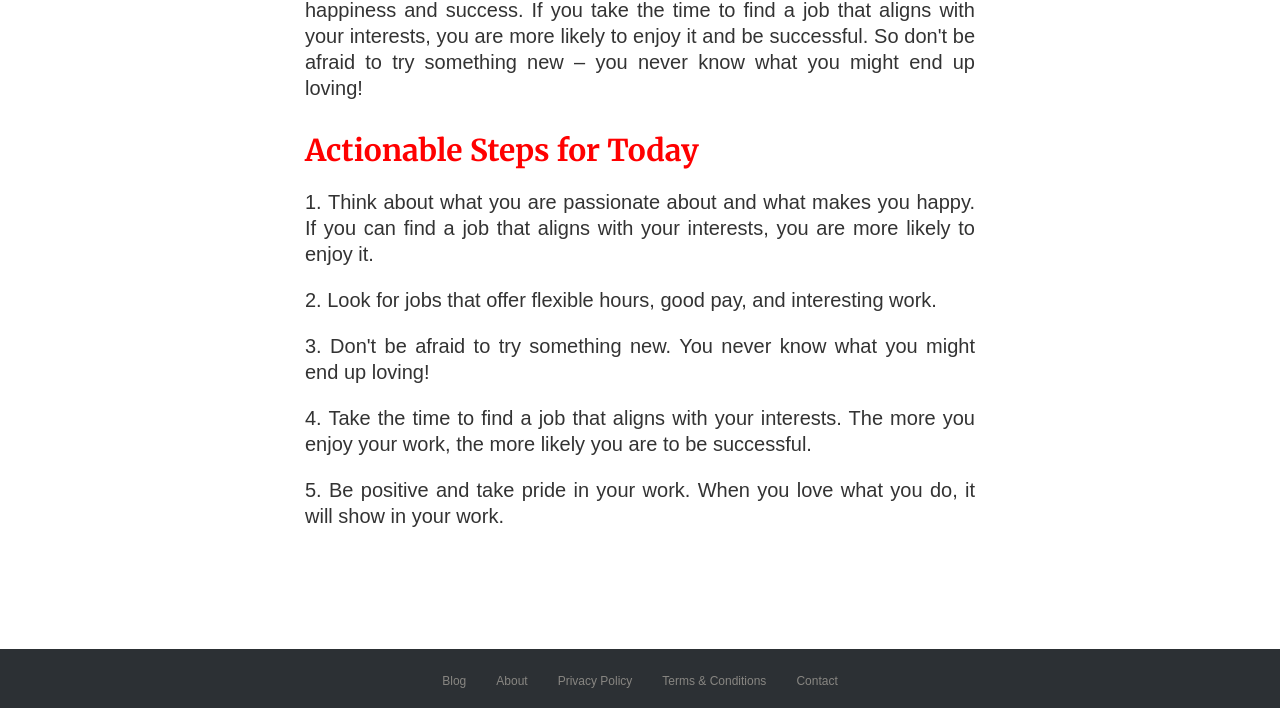
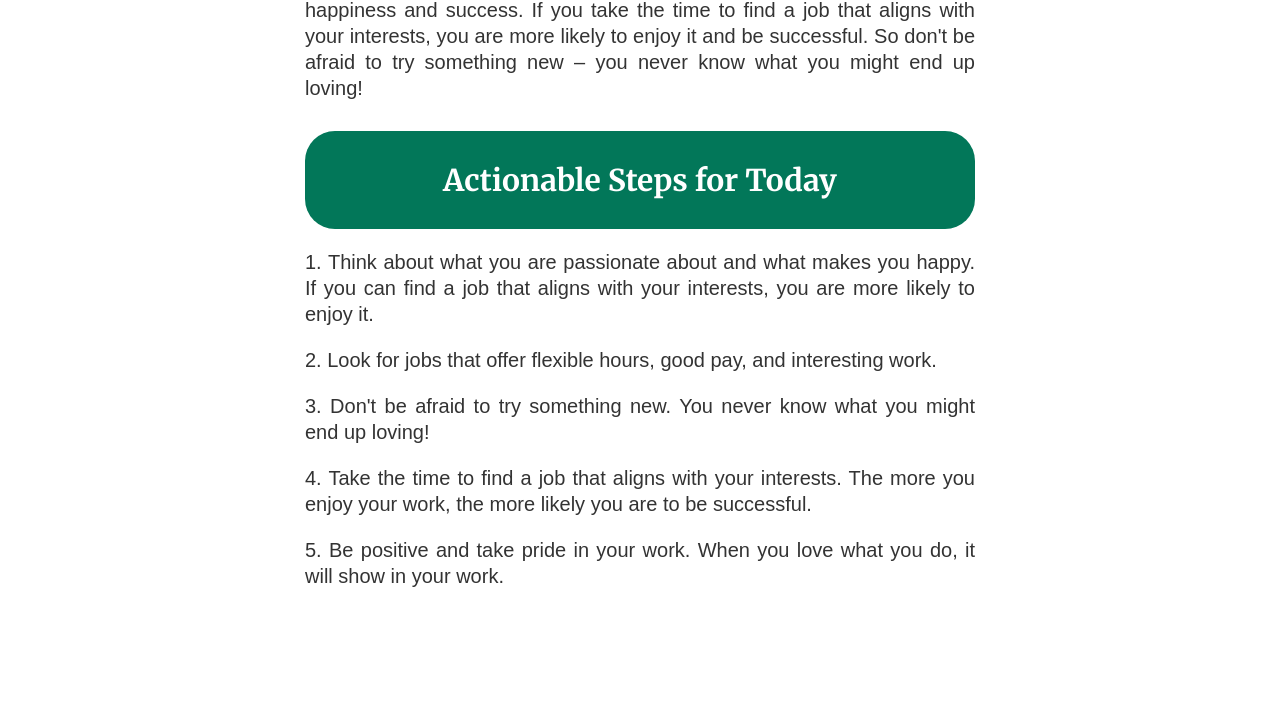
Before and after one commit to angelocdz/ffirms-static, a website: page dist/affirmation.html in a window 1280 px wide. Shown: the part 2169-2877 px from the top of the page. Drawn offline with nearby package versions, Linux system fonts and the light colour scheme.

Commit message:
Add actionable steps background color 07-21-2022 5

```diff
--- a/dist/affirmation.html
+++ b/dist/affirmation.html
@@ -66,7 +66,9 @@
         <p>When you love your job, you are more likely to be successful and fulfilled. You will enjoy going to work and feel motivated to do your best. You will also build strong relationships with colleagues and create a positive work environment. Additionally, you may find that you are more productive when you love what you do.</p>
         <p>Loving your job can also lead to success in other areas of your life. When you are happy at work, it can spill over into other aspects of your life and make you a more well-rounded person. You may find that you are happier overall and have more balance in your life.</p>
         <p>The bottom line is that finding work that you love is important for your happiness and success. If you take the time to find a job that aligns with your interests, you are more likely to enjoy it and be successful. So don't be afraid to try something new – you never know what you might end up loving!</p>
-        <h3 class="affirmation-action">Actionable Steps for Today</h3>
+        <div>
+        <h3 class="affir__txt-actionable button center">Actionable Steps for Today</h3>
+        </div>
         <p>1. Think about what you are passionate about and what makes you happy. If you can find a job that aligns with your interests, you are more likely to enjoy it.</p>
         <p>2. Look for jobs that offer flexible hours, good pay, and interesting work.</p>
         <p>3. Don't be afraid to try something new. You never know what you might end up loving!</p>
--- a/dist/css/style.css
+++ b/dist/css/style.css
@@ -380,8 +380,10 @@ img {
   max-width: 30%;
 }
 
-.affirmation-action {
-  color: red;
+.affir__txt-actionable {
+  pointer-events: none;
+  background-color: #027759;
+  padding: 3rem 4rem;
 }
 
 .affir__h-container {
@@ -799,6 +801,7 @@ img {
     padding: 0 5rem;
   }
 
+  /* AFFIRMATION */
   .affir__txt-container {
     padding: 5rem 3rem;
   }
@@ -812,6 +815,10 @@ img {
     width: 30px;
     height: 30px;
     margin-top: -15px;
+  }
+
+  .affir__txt-actionable {
+    padding: 1rem 2rem;
   }
 
   /* ABOUT */
```
